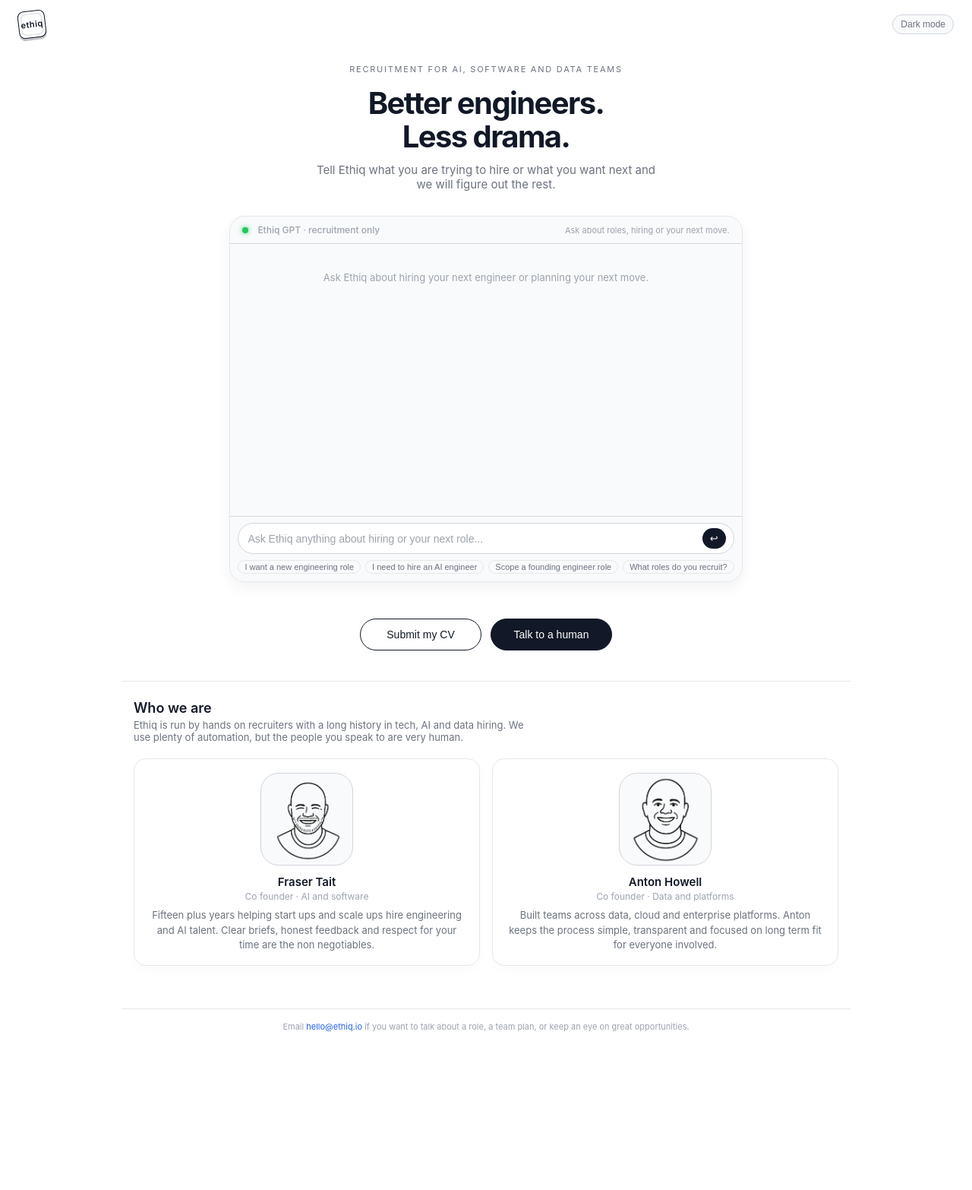
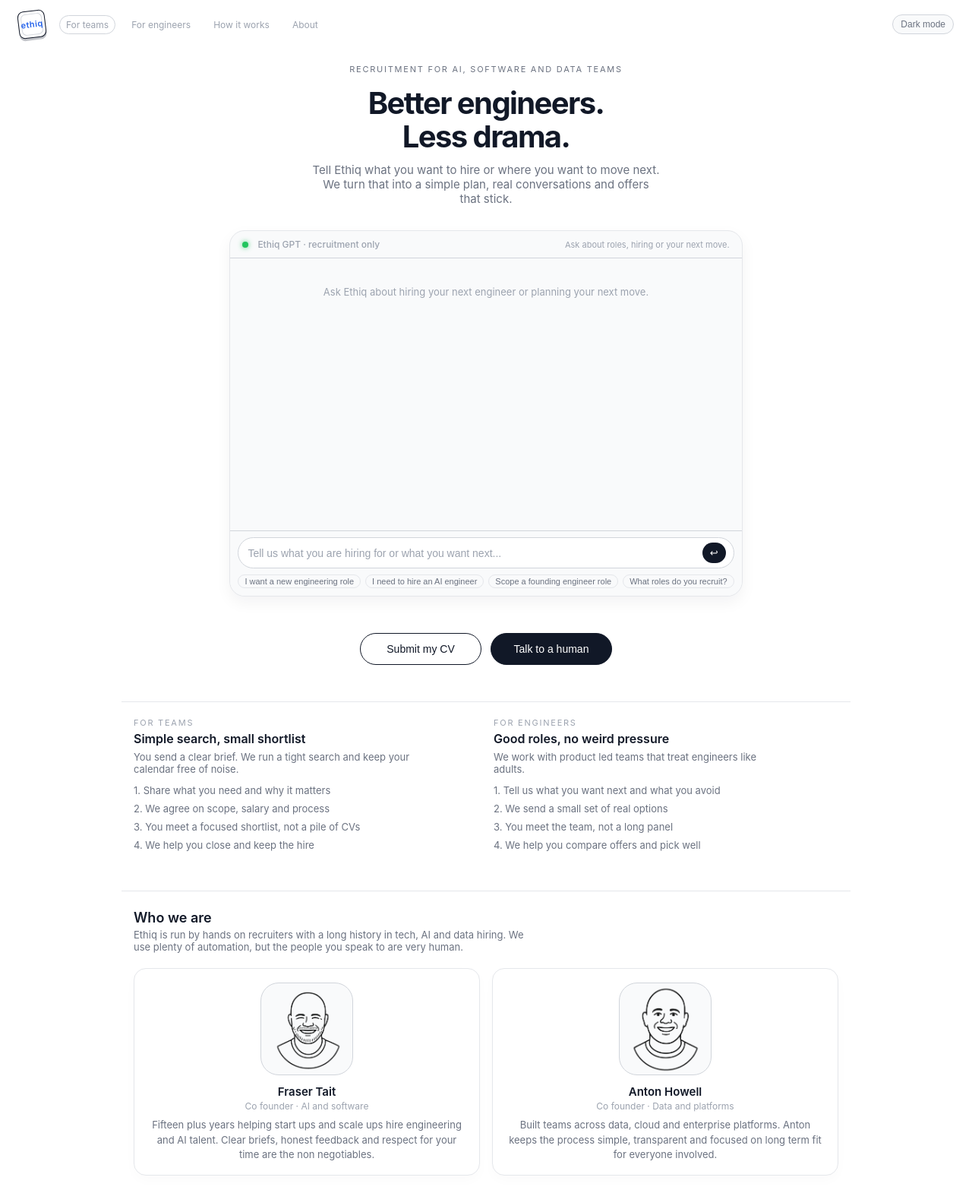
Before and after one commit to JamesWilsonLondon/ethiq-play, a website: page index.html in a window 1280 px wide. Shown: the top 1566 px of the page at 76% size. Before the commit the page ends 1422 px from the top, so only its background shows below. Drawn offline with nearby package versions, Linux system fonts and the light colour scheme.

Commit message:
Enhance navigation styles and update text content
Added new styles for navigation and chat sections, updated text placeholders and links.

```diff
--- a/index.html
+++ b/index.html
@@ -56,11 +56,14 @@
       display: flex;
       justify-content: space-between;
       align-items: center;
+      gap: 12px;
     }
 
     .brand-left {
       display: flex;
       align-items: center;
+      gap: 18px;
+      flex-wrap: wrap;
     }
 
     .brand-right {
@@ -99,6 +102,32 @@
     .logo-box span {
       position: relative;
       z-index: 1;
+    }
+
+    .brand-nav {
+      display: flex;
+      align-items: center;
+      gap: 12px;
+      font-size: 12px;
+      flex-wrap: wrap;
+    }
+
+    .brand-nav a {
+      text-decoration: none;
+      color: var(--muted-soft);
+      padding: 4px 8px;
+      border-radius: 999px;
+      border: 1px solid transparent;
+    }
+
+    .brand-nav a:hover {
+      border-color: var(--border-soft);
+      color: var(--fg);
+      background: var(--pill-bg);
+    }
+
+    .brand-nav a.nav-primary {
+      border-color: var(--border-soft);
     }
 
     .theme-toggle {
@@ -161,7 +190,7 @@
       margin: 0 auto;
     }
 
-    /* Chat window wraps messages + input, like ChatGPT */
+    /* Chat window */
     .chat-window {
       margin-top: 8px;
       border-radius: 20px;
@@ -246,7 +275,6 @@
       margin-bottom: 0;
     }
 
-    /* Markdown styles inside assistant messages */
     .message.assistant h1,
     .message.assistant h2,
     .message.assistant h3 {
@@ -389,6 +417,52 @@
       color: #ffffff;
     }
 
+    .how {
+      margin-top: 24px;
+      padding: 20px 16px 4px;
+      border-top: 1px solid var(--border);
+    }
+
+    .how-inner {
+      max-width: 960px;
+      margin: 0 auto;
+      display: grid;
+      grid-template-columns: repeat(2, minmax(0, 1fr));
+      gap: 20px;
+      font-size: 13px;
+    }
+
+    .how-title {
+      font-size: 16px;
+      font-weight: 600;
+      margin: 0 0 6px;
+    }
+
+    .how-sub {
+      margin: 0 0 12px;
+      color: var(--muted);
+      max-width: 380px;
+    }
+
+    .how-list {
+      list-style: none;
+      padding: 0;
+      margin: 0;
+    }
+
+    .how-list li {
+      margin-bottom: 8px;
+      color: var(--muted);
+    }
+
+    .how-tag {
+      font-size: 11px;
+      text-transform: uppercase;
+      letter-spacing: 0.16em;
+      color: var(--muted-soft);
+      margin-bottom: 4px;
+    }
+
     .founders {
       margin-top: 16px;
       padding: 24px 16px 16px;
@@ -478,6 +552,20 @@
       margin-top: 16px;
     }
 
+    .footer-links {
+      margin-top: 4px;
+    }
+
+    .footer-links a {
+      color: var(--muted-soft);
+      text-decoration: none;
+      margin: 0 6px;
+    }
+
+    .footer-links a:hover {
+      text-decoration: underline;
+    }
+
     a {
       color: var(--link);
       text-decoration: none;
@@ -493,6 +581,9 @@
       }
       .chat-window {
         height: 55vh;
+      }
+      .how-inner {
+        grid-template-columns: minmax(0, 1fr);
       }
     }
 
@@ -521,9 +612,17 @@
 
   <header class="brand-header">
     <div class="brand-left">
-      <div class="logo-box">
-        <span>ethiq</span>
-      </div>
+      <a href="/" aria-label="Ethiq home">
+        <div class="logo-box">
+          <span>ethiq</span>
+        </div>
+      </a>
+      <nav class="brand-nav">
+        <a href="for-companies.html" class="nav-primary">For teams</a>
+        <a href="for-engineers.html">For engineers</a>
+        <a href="how-it-works.html">How it works</a>
+        <a href="about.html">About</a>
+      </nav>
     </div>
     <div class="brand-right">
       <button class="theme-toggle" id="themeToggle">Dark mode</button>
@@ -542,7 +641,8 @@
         </h1>
 
         <p class="hero-sub">
-          Tell Ethiq what you are trying to hire or what you want next and we will figure out the rest.
+          Tell Ethiq what you want to hire or where you want to move next.
+          We turn that into a simple plan, real conversations and offers that stick.
         </p>
       </section>
 
@@ -570,7 +670,7 @@
               type="text"
               id="chatInput"
               autocomplete="off"
-              placeholder="Ask Ethiq anything about hiring or your next role..."
+              placeholder="Tell us what you are hiring for or what you want next..."
             />
             <button type="submit" class="chat-send" aria-label="Send">↩︎</button>
           </form>
@@ -600,10 +700,41 @@
         </button>
         <button
           class="btn-primary"
-          onclick="window.location='mailto:hello@ethiq.io'">
+          onclick="window.location='mailto:hello@ethiq.io?subject=Talk%20to%20Ethiq'">
           Talk to a human
         </button>
       </div>
+
+      <section class="how">
+        <div class="how-inner">
+          <div>
+            <div class="how-tag">For teams</div>
+            <h2 class="how-title">Simple search, small shortlist</h2>
+            <p class="how-sub">
+              You send a clear brief. We run a tight search and keep your calendar free of noise.
+            </p>
+            <ul class="how-list">
+              <li>1. Share what you need and why it matters</li>
+              <li>2. We agree on scope, salary and process</li>
+              <li>3. You meet a focused shortlist, not a pile of CVs</li>
+              <li>4. We help you close and keep the hire</li>
+            </ul>
+          </div>
+          <div>
+            <div class="how-tag">For engineers</div>
+            <h2 class="how-title">Good roles, no weird pressure</h2>
+            <p class="how-sub">
+              We work with product led teams that treat engineers like adults.
+            </p>
+            <ul class="how-list">
+              <li>1. Tell us what you want next and what you avoid</li>
+              <li>2. We send a small set of real options</li>
+              <li>3. You meet the team, not a long panel</li>
+              <li>4. We help you compare offers and pick well</li>
+            </ul>
+          </div>
+        </div>
+      </section>
 
       <section class="founders">
         <div class="founders-inner">
@@ -642,8 +773,14 @@
       </section>
 
       <footer class="footer">
-        Email <a href="mailto:hello@ethiq.io">hello@ethiq.io</a> if you want to talk about a role, a team plan,
-        or keep an eye on great opportunities.
+        <div>
+          Email <a href="mailto:hello@ethiq.io">hello@ethiq.io</a> if you want to talk about a role, a team plan,
+          or keep an eye on great opportunities.
+        </div>
+        <div class="footer-links">
+          <a href="privacy.html">Privacy</a> ·
+          <a href="about.html">About Ethiq</a>
+        </div>
       </footer>
 
     </div>
```
